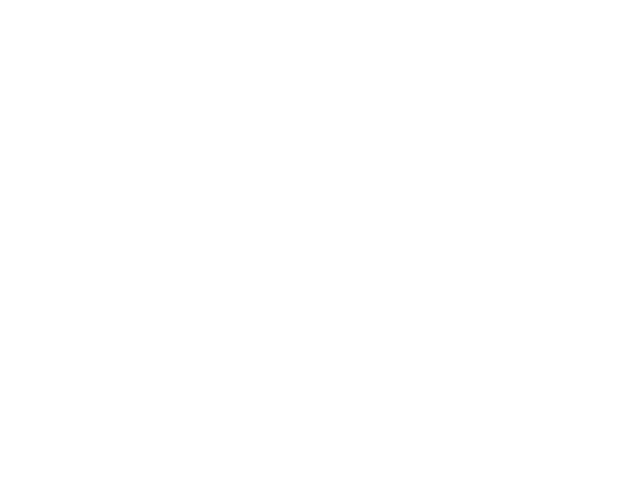
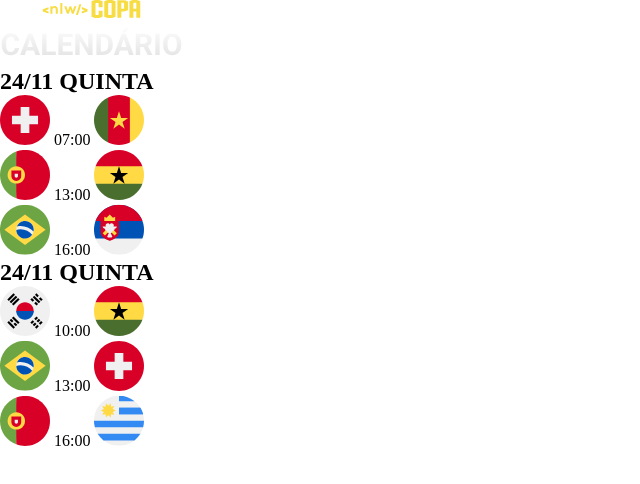
Before and after one commit to Rodrigobmps/NLW-Copa, a plain HTML site: page index.html in a window 1280 px wide. Shown: the whole page, without its empty margins (0-640 px from the left). Drawn offline with Linux system fonts and the light colour scheme.

Commit message:
aula1 html

```diff
--- a/index.html
+++ b/index.html
@@ -8,5 +8,34 @@
   </head>
   <body>
 
+    <header>
+      <img src="assets/logo.svg" alt="logo NLW Copa">
+    </header>
+
+    <main>
+
+      <div class="card">
+
+        <h2>24/11 <span>QUINTA</span></h2>
+        <ul>
+          <li><img src="assets/flags/switzerland.svg" alt="switzerland"> 07:00 <img src="assets/flags/cameroon.svg" alt="cameroon"/></li>
+          <li><img src="assets/flags/portugal.svg" alt="portugal"> 13:00 <img src="assets/flags/ghana.svg" alt="ghana"></li>
+          <li><img src="assets/flags/brazil.svg" alt="brazil"> 16:00 <img src="assets/flags/serbia.svg" alt="serbia"></li>
+        </ul>
+      </div>
+
+      <div class="card">
+
+        <h2>24/11 <span>QUINTA</span></h2>
+        <ul>
+          <li><img src="assets/flags/south-korea.svg" alt="south-korea"> 10:00 <img src="assets/flags/ghana.svg" alt="ghana"></li>
+          <li><img src="assets/flags/brazil.svg" alt="brazil"> 13:00 <img src="assets/flags/switzerland.svg" alt="switzerland"></li>
+          <li><img src="assets/flags/portugal.svg" alt="portugal"> 16:00 <img src="assets/flags/uruguay.svg" alt="uruguay"></li>
+        </ul>
+
+      </div>
+
+    </main>
+
   </body>
 </html>
```
Also changed, not shown: assets/flags/brazil.svg (added), assets/flags/cameroon.svg (added), assets/flags/ghana.svg (added), assets/flags/portugal.svg (added), assets/flags/serbia.svg (added), assets/flags/south-korea.svg (added), assets/flags/switzerland.svg (added), assets/flags/uruguay.svg (added), assets/logo.svg (added).
